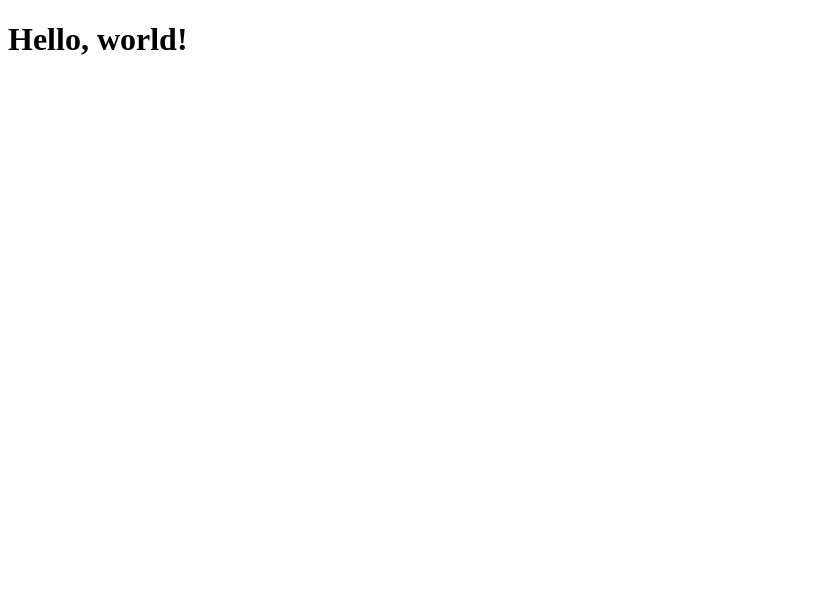
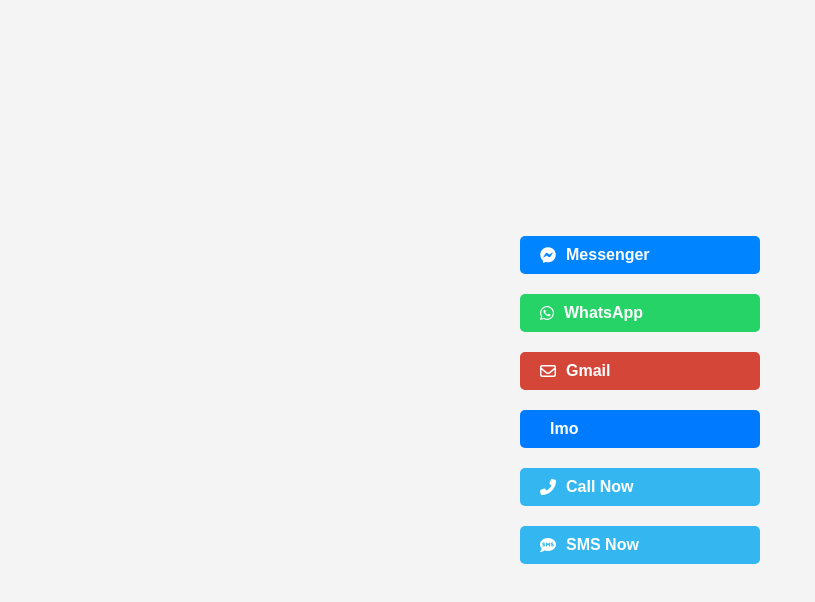
Before and after one commit to reeeajul/Junayed.github.io, a plain HTML site: page index.html in a window 1280 px wide. Shown: the whole page, without its empty margins (0-815 px from the left). Drawn offline with Linux system fonts and the light colour scheme.

Commit message:
Update index.html

```diff
--- a/index.html
+++ b/index.html
@@ -1,9 +1,122 @@
 <!DOCTYPE html>
-<html>
+<html lang="en">
 <head>
-  <title>My GitHub Page</title>
+    <meta charset="UTF-8">
+    <meta name="viewport" content="width=device-width, initial-scale=1.0">
+    <title>Contact Buttons</title>
+    <link href="https://cdnjs.cloudflare.com/ajax/libs/font-awesome/6.0.0/css/all.min.css" rel="stylesheet">
+    <style>
+        body {
+            font-family: Arial, sans-serif;
+            background-color: #f4f4f4;
+            display: flex;
+            align-items: center;
+            justify-content: center;
+            height: 100vh;
+            margin: 0;
+        }
+
+        .contact-buttons {
+            display: flex;
+            flex-direction: column;
+            gap: 20px;
+        }
+
+        .button {
+            display: inline-flex; /* Use inline-flex to control spacing */
+            align-items: center;
+            padding: 10px 20px;
+            border: none;
+            border-radius: 5px;
+            cursor: pointer;
+            font-size: 16px;
+            font-weight: bold;
+            text-align: center;
+            transition: all 0.3s ease; /* Smoother transition for all properties */
+            text-decoration: none;
+            color: white;
+            width: 200px; /* Adjusted width for better spacing */
+            gap: 10px; /* Space between icon and text */
+        }
+
+        .button:hover {
+            background-color: #4CAF50;
+            transform: scale(1.1);
+            box-shadow: 0px 4px 8px rgba(0, 0, 0, 0.2); /* Add a subtle shadow */
+        }
+
+        /* Unique hover effects for each button */
+        .messenger:hover {
+            background-color: #0056b3; /* Darker blue */
+            transform: translateY(-5px); /* Move slightly up */
+        }
+
+        .whatsapp:hover {
+            background-color: #128C7E; /* Darker green */
+            transform: rotate(5deg); /* Slight rotation */
+        }
+
+        .gmail:hover {
+            background-color: #C0392B; /* Darker red */
+            transform: scale(1.15); /* Scale up a bit more */
+        }
+
+        .imo:hover {
+            background-color: #0056b3; /* Darker blue */
+            animation: pulse 1s infinite; /* Pulsating effect */
+        }
+
+        .phone-call:hover,
+        .sms:hover {
+            background-color: #2980b9; /* Darker blue */
+            transform: skewX(-10deg); /* Skew slightly */
+        }
+
+        /* Keyframes for the pulsating effect */
+        @keyframes pulse {
+            0% { transform: scale(1); }
+            50% { transform: scale(1.05); }
+            100% { transform: scale(1); }
+        }
+
+        .messenger {
+            background-color: #0084ff;
+        }
+
+        .whatsapp {
+            background-color: #25d366;
+        }
+
+        .gmail {
+            background-color: #D44638;
+        }
+
+        .imo {
+            background-color: #007bff;
+        }
+
+        .phone-call,
+        .sms {
+            background-color: #34B7F1;
+        }
+    </style>
 </head>
 <body>
-  <h1>Hello, world!</h1>
+
+<div class="contact-buttons">
+    <a class="button messenger" href="https://www.m.me/118247877921597">
+        <i class="fab fa-facebook-messenger"></i> Messenger</a>
+    <a class="button whatsapp" href="https://wa.me/8801930141778">
+        <i class="fab fa-whatsapp"></i> WhatsApp</a>
+    <a class="button gmail" href="mailto:clinixbd@gmail.com">
+        <i class="far fa-envelope"></i> Gmail</a>
+    <a class="button imo" href="https://imo.onelink.me/7QOl/ism">
+        <i class="fab fa-imo"></i> Imo </a>
+    <a class="button phone-call" href="tel:+8801930141778">
+        <i class="fas fa-phone-alt"></i> Call Now</a>
+    <a class="button sms" href="sms:+8801930141778">
+        <i class="fas fa-sms"></i> SMS Now</a>
+</div>
+
 </body>
 </html>
```
